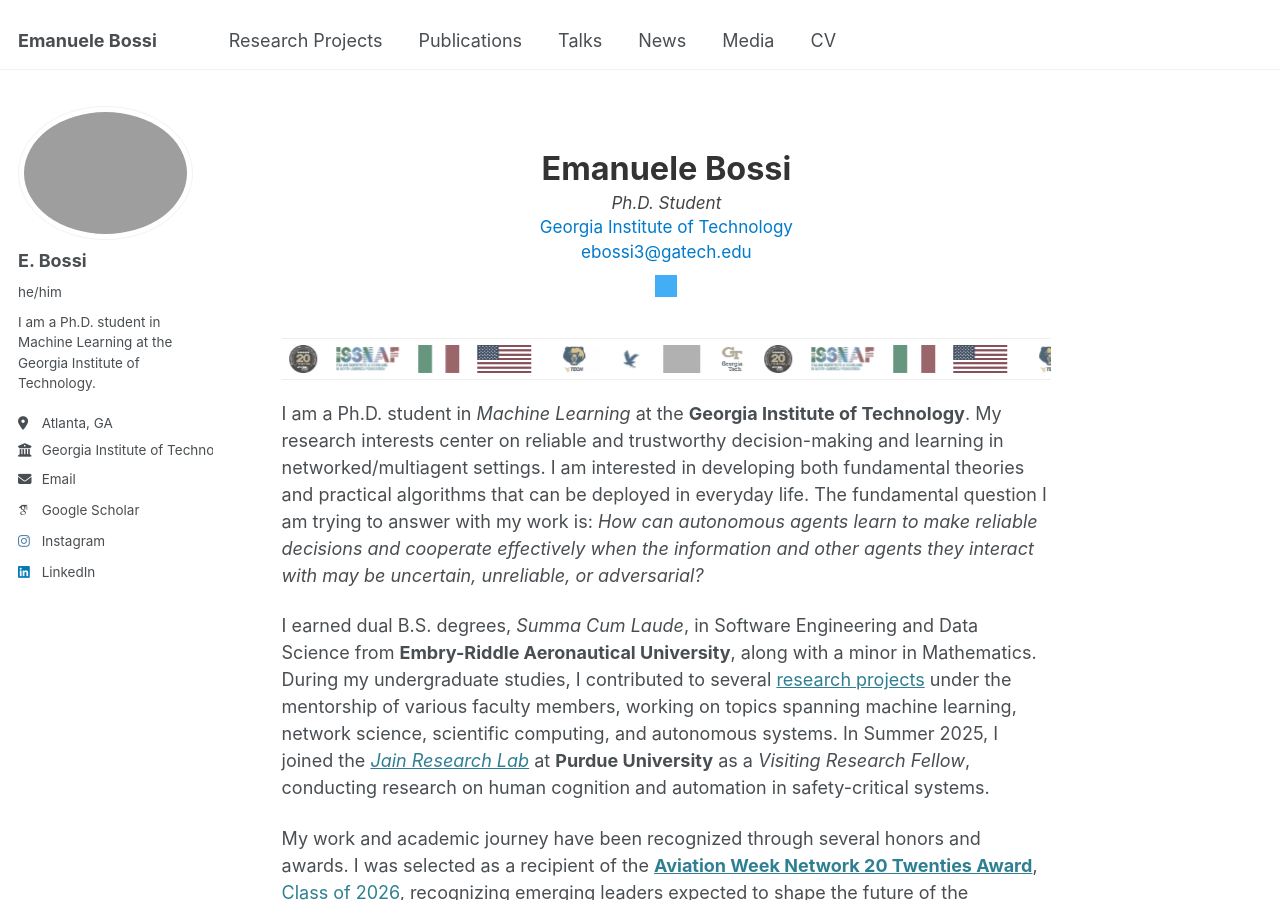
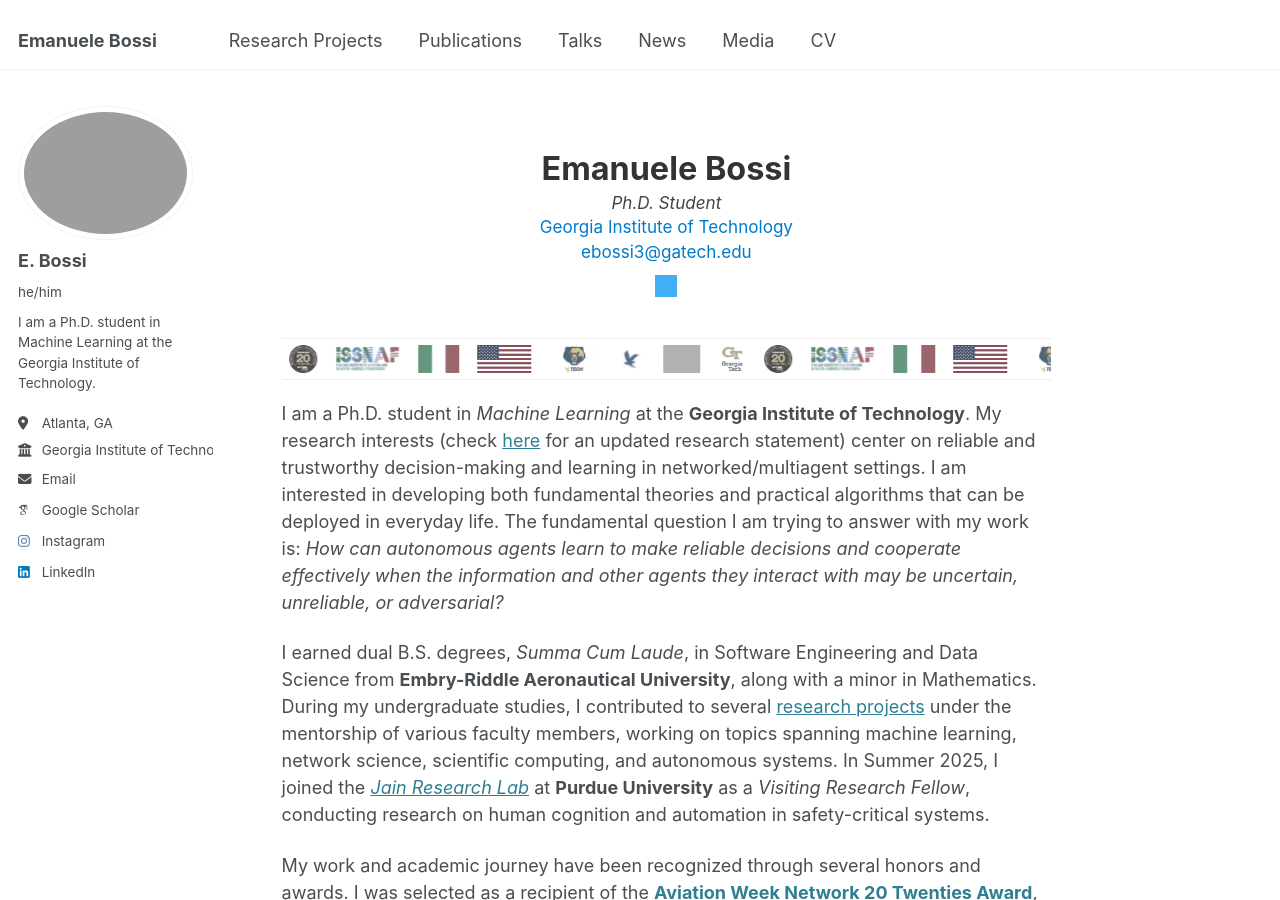
Before and after one commit to bossiemanuele/bossiemanuele.github.io, a Jekyll site: the page built from _pages/about.md, in a window 1280 px wide and 900 px high. Built offline with Jekyll 4.4.1, drawn with Linux system fonts in a browser that asks for light colours; some web fonts are replaced; grey boxes are pictures that could not be loaded.

Commit message:
Update about.md

```diff
--- a/_pages/about.md
+++ b/_pages/about.md
@@ -145,7 +145,7 @@
 }
 </style>
 
-I am a Ph.D. student in *Machine Learning* at the **Georgia Institute of Technology**. My research interests center on reliable and trustworthy decision-making and learning in networked/multiagent settings. I am interested in developing both fundamental theories and practical algorithms that can be deployed in everyday life. The fundamental question I am trying to answer with my work is: *How can autonomous agents learn to make reliable decisions and cooperate effectively when the information and other agents they interact with may be uncertain, unreliable, or adversarial?*
+I am a Ph.D. student in *Machine Learning* at the **Georgia Institute of Technology**. My research interests (check [here](https://bossiemanuele.github.io/files/ResearchStatement/) for an updated research statement) center on reliable and trustworthy decision-making and learning in networked/multiagent settings. I am interested in developing both fundamental theories and practical algorithms that can be deployed in everyday life. The fundamental question I am trying to answer with my work is: *How can autonomous agents learn to make reliable decisions and cooperate effectively when the information and other agents they interact with may be uncertain, unreliable, or adversarial?*
 
 I earned dual B.S. degrees, *Summa Cum Laude*, in Software Engineering and Data Science from **Embry-Riddle Aeronautical University**, along with a minor in Mathematics. During my undergraduate studies, I contributed to several [research projects](https://bossiemanuele.github.io/portfolio/undergraduate/) under the mentorship of various faculty members, working on topics spanning machine learning, network science, scientific computing, and autonomous systems. In Summer 2025, I joined the [*Jain Research Lab*](https://engineering.purdue.edu/JainResearchLab/) at **Purdue University** as a *Visiting Research Fellow*, conducting research on human cognition and automation in safety-critical systems.
 
```
